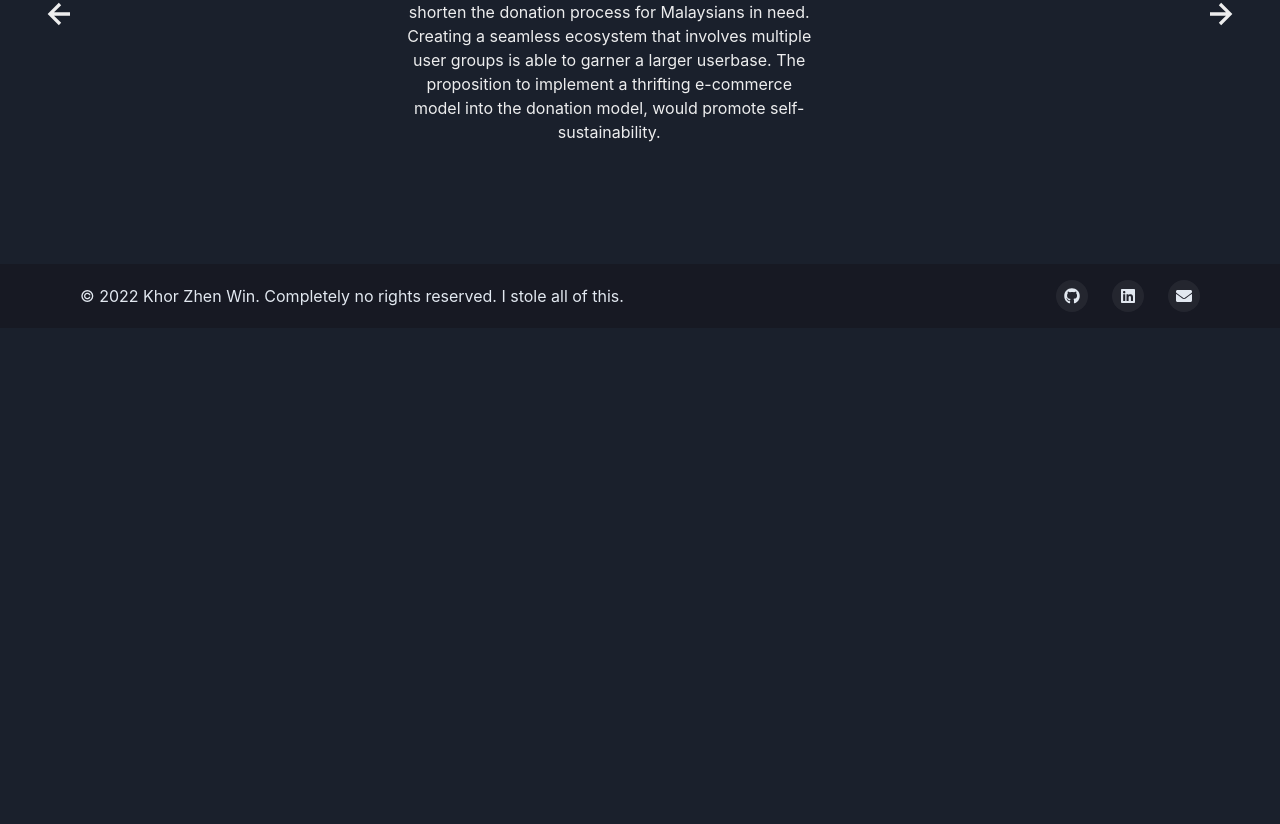
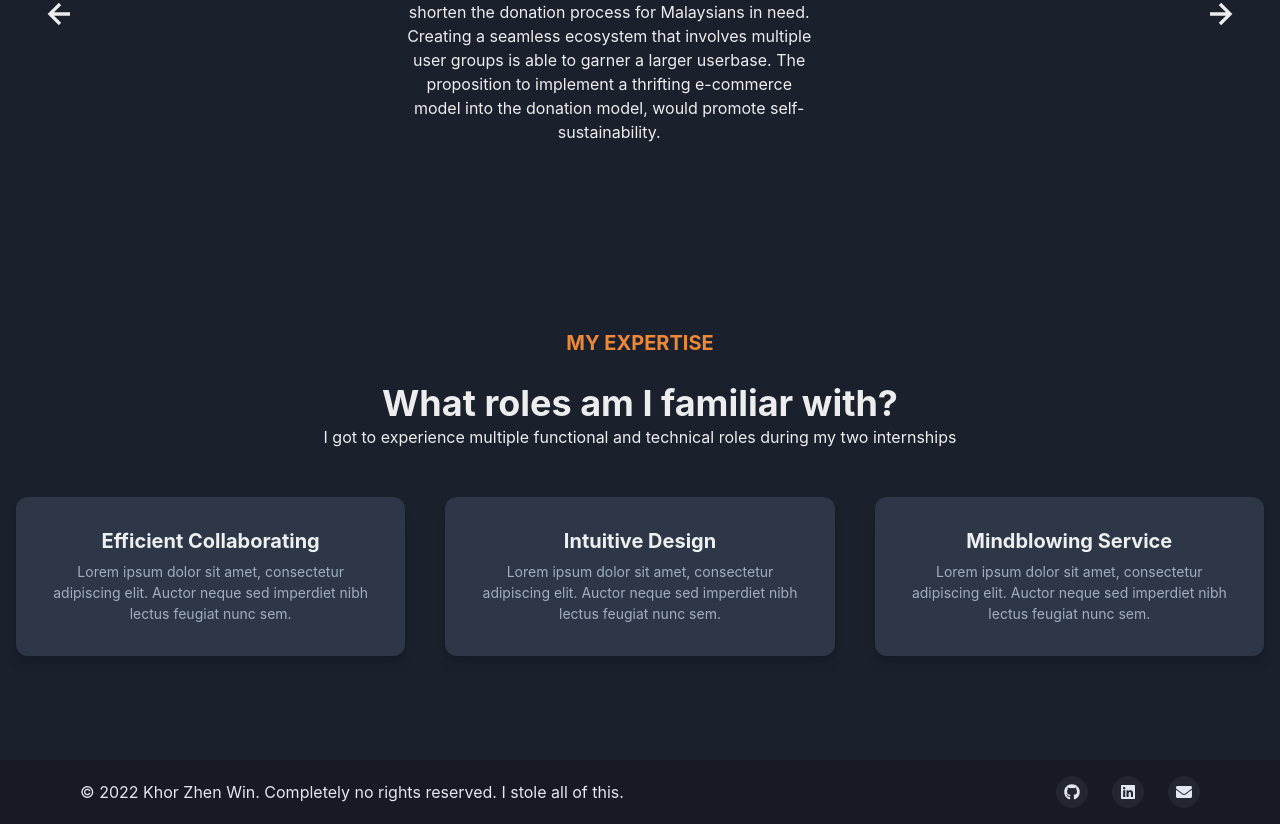
Before and after one commit to khorzhenwin/portfolio, a Next.js app: page / in a window 1280 px wide. Shown: the part 2047-2871 px from the top of the page. Before the commit the page ends 2375 px from the top, so only its background shows below. Built offline with nearby package versions, Linux system fonts and the light colour scheme.

Commit message:
[WIP] experience cards + smooth scrolling testing

```diff
--- /dev/null
+++ b/components/cards.js
@@ -0,0 +1,125 @@
+import {
+  Box,
+  Flex,
+  Heading,
+  Text,
+  Stack,
+  VStack,
+  Container,
+  Avatar,
+  useColorModeValue,
+  chakra,
+  Center,
+} from "@chakra-ui/react";
+
+const Testimonial = ({ children }) => {
+  return <Box>{children}</Box>;
+};
+
+const TestimonialContent = ({ children }) => {
+  return (
+    <Stack
+      bg={useColorModeValue("white", "gray.700")}
+      boxShadow={"lg"}
+      p={8}
+      rounded={"xl"}
+      align={"center"}
+      pos={"relative"}
+    >
+      {children}
+    </Stack>
+  );
+};
+
+const TestimonialHeading = ({ children }) => {
+  return (
+    <Heading as={"h3"} fontSize={"xl"}>
+      {children}
+    </Heading>
+  );
+};
+
+const TestimonialText = ({ children }) => {
+  return (
+    <Text
+      textAlign={"center"}
+      color={useColorModeValue("gray.600", "gray.400")}
+      fontSize={"sm"}
+    >
+      {children}
+    </Text>
+  );
+};
+
+const TestimonialAvatar = ({ src, name, title }) => {
+  return (
+    <Flex align={"center"} mt={8} direction={"column"}>
+      <Avatar src={src} alt={name} mb={2} />
+      <Stack spacing={-1} align={"center"}>
+        <Text fontWeight={600}>{name}</Text>
+        <Text fontSize={"sm"} color={useColorModeValue("gray.600", "gray.400")}>
+          {title}
+        </Text>
+      </Stack>
+    </Flex>
+  );
+};
+
+export default function WithSpeechBubbles() {
+  return (
+    <Box
+    // bg={useColorModeValue("gray.100", "gray.700")}
+    >
+      <Container maxW={"7xl"} py={16} as={Stack} spacing={12} mb={10}>
+        <VStack spacing={0} alignItems={"center"}>
+          <chakra.h3
+            fontWeight={"bold"}
+            pb={6}
+            fontSize={20}
+            textTransform={"uppercase"}
+            color={"orange.400"}
+          >
+            My Expertise
+          </chakra.h3>
+          <Heading align={"center"}>What roles am I familiar with?</Heading>
+          <Text align={"center"}>
+            I got to experience multiple functional and technical roles during
+            my two internships
+          </Text>
+        </VStack>
+        <Stack
+          direction={{ base: "column", md: "row" }}
+          spacing={{ base: 10, md: 4, lg: 10 }}
+        >
+          <Testimonial>
+            <TestimonialContent>
+              <TestimonialHeading>Efficient Collaborating</TestimonialHeading>
+              <TestimonialText>
+                Lorem ipsum dolor sit amet, consectetur adipiscing elit. Auctor
+                neque sed imperdiet nibh lectus feugiat nunc sem.
+              </TestimonialText>
+            </TestimonialContent>
+          </Testimonial>
+          <Testimonial>
+            <TestimonialContent>
+              <TestimonialHeading>Intuitive Design</TestimonialHeading>
+              <TestimonialText>
+                Lorem ipsum dolor sit amet, consectetur adipiscing elit. Auctor
+                neque sed imperdiet nibh lectus feugiat nunc sem.
+              </TestimonialText>
+            </TestimonialContent>
+          </Testimonial>
+          <Testimonial>
+            <TestimonialContent>
+              <TestimonialHeading>Mindblowing Service</TestimonialHeading>
+              <TestimonialText>
+                Lorem ipsum dolor sit amet, consectetur adipiscing elit. Auctor
+                neque sed imperdiet nibh lectus feugiat nunc sem.
+              </TestimonialText>
+            </TestimonialContent>
+          </Testimonial>
+        </Stack>
+      </Container>
+    </Box>
+  );
+}
--- a/components/hero.js
+++ b/components/hero.js
@@ -9,8 +9,15 @@ import {
   Link,
   LinkOverlay,
 } from "@chakra-ui/react";
+import { useRef, useEffect, useState } from "react";
 
 export default function Hero() {
+  const [documentId, setDocumentId] = useState(null);
+  // const scrollRef = useRef(null);
+  const executeScroll = () => {
+    useRef(document.getElementById(documentId)).current.scrollIntoView();
+  };
+
   return (
     <Container maxW={"5xl"}>
       <Stack
@@ -49,7 +56,11 @@ export default function Hero() {
             bg={"orange.400"}
             _hover={{ bg: "orange.500" }}
           >
-            <LinkOverlay href="/#aboutMe">About Me</LinkOverlay>
+            <LinkOverlay
+              onClick={() => setDocumentId("aboutMe") && executeScroll}
+            >
+              About Me
+            </LinkOverlay>
           </Button>
 
           <Button rounded={"full"} px={6}>
--- a/pages/index.js
+++ b/pages/index.js
@@ -1,7 +1,8 @@
 import Header from "../components/header";
 import Hero from "../components/hero";
 import AboutMe from "../components/aboutMe";
-import Projects from "../components/carrousel";
+import Achievements from "../components/carrousel";
+import Expertise from "../components/cards";
 import Footer from "../components/footer";
 import ScrollToTop from "../components/scrollToTop";
 import Head from "next/head";
@@ -19,7 +20,8 @@ export default function Home() {
       <Header />
       <Hero />
       <AboutMe />
-      <Projects />
+      <Achievements />
+      <Expertise />
       <Footer />
       <ScrollToTop />
     </>
```
